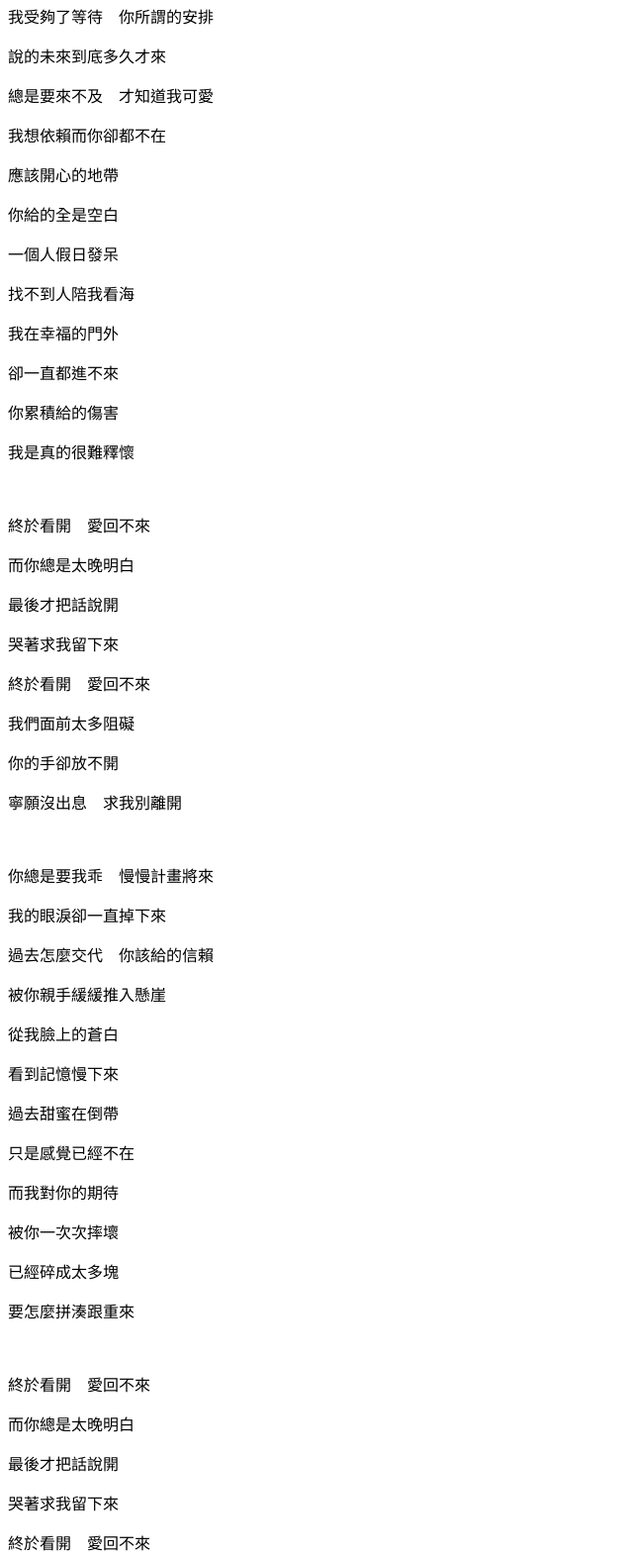
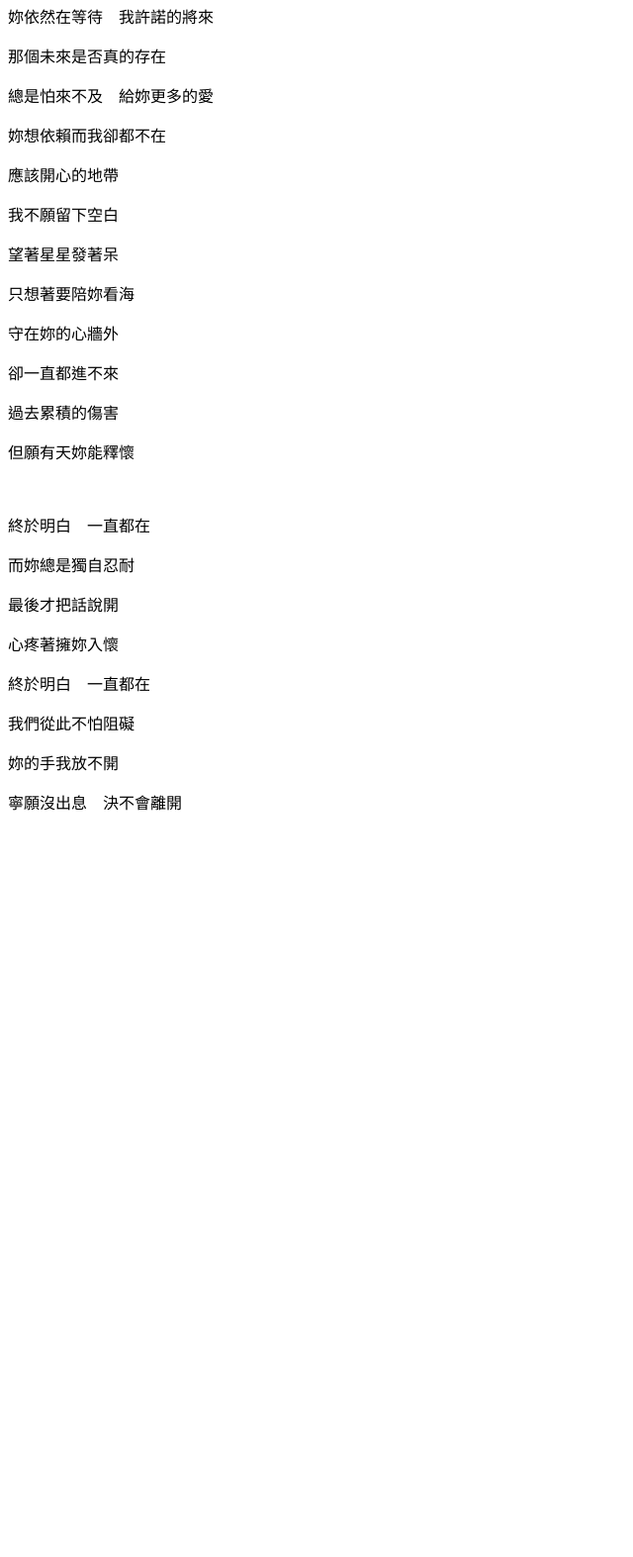
Before and after one commit to andreee73/andreee73.github.io, a plain HTML site: page lyrics.html in a window 1280 px wide. Shown: the part 60-1633 px from the top of the page at 99% size, without its empty margins (0-640 px from the left). After the commit the page ends 924 px from the top, so only its background shows below. Drawn offline with Linux system fonts and the light colour scheme.

Commit message:
Add files via upload

```diff
--- a/lyrics.html
+++ b/lyrics.html
@@ -5,52 +5,30 @@
     <meta charset="UTF-8">
     <meta name="viewport" content="width=device-width, initial-scale=1.0">
     <meta http-equiv="X-UA-Compatible" content="ie=edge">
-    <title>真的想倒帶</title>
+    <title>拜託讓我倒帶吧</title>
 </head>
 
 <body>
     <h3>倒帶 - 贖罪版</h3>
-    <p>我受夠了等待　你所謂的安排</p>
-    <p>說的未來到底多久才來</p>
-    <p>總是要來不及　才知道我可愛</p>
-    <p>我想依賴而你卻都不在</p>
+    <p>妳依然在等待　我許諾的將來</p>
+    <p>那個未來是否真的存在</p>
+    <p>總是怕來不及　給妳更多的愛</p>
+    <p>妳想依賴而我卻都不在</p>
     <p>應該開心的地帶</p>
-    <p>你給的全是空白</p>
-    <p>一個人假日發呆</p>
-    <p>找不到人陪我看海</p>
-    <p>我在幸福的門外</p>
+    <p>我不願留下空白</p>
+    <p>望著星星發著呆</p>
+    <p>只想著要陪妳看海</p>
+    <p>守在妳的心牆外</p>
     <p>卻一直都進不來</p>
-    <p>你累積給的傷害</p>
-    <p>我是真的很難釋懷</p><br>
-    <p>終於看開　愛回不來</p>
-    <p>而你總是太晚明白</p>
+    <p>過去累積的傷害</p>
+    <p>但願有天妳能釋懷</p><br>
+    <p>終於明白　一直都在</p>
+    <p>而妳總是獨自忍耐</p>
     <p>最後才把話說開</p>
-    <p>哭著求我留下來</p>
-    <p>終於看開　愛回不來</p>
-    <p>我們面前太多阻礙</p>
-    <p>你的手卻放不開</p>
-    <p>寧願沒出息　求我別離開</p><br>
-    <p>你總是要我乖　慢慢計畫將來</p>
-    <p>我的眼淚卻一直掉下來</p>
-    <p>過去怎麼交代　你該給的信賴</p>
-    <p>被你親手緩緩推入懸崖</p>
-    <p>從我臉上的蒼白</p>
-    <p>看到記憶慢下來</p>
-    <p>過去甜蜜在倒帶</p>
-    <p>只是感覺已經不在</p>
-    <p>而我對你的期待</p>
-    <p>被你一次次摔壞</p>
-    <p>已經碎成太多塊</p>
-    <p>要怎麼拼湊跟重來</p><br>
-    <p>終於看開　愛回不來</p>
-    <p>而你總是太晚明白</p>
-    <p>最後才把話說開</p>
-    <p>哭著求我留下來</p>
-    <p>終於看開　愛回不來</p>
-    <p>我們面前太多阻礙</p>
-    <p>你的手卻放不開</p>
-    <p>寧願沒出息　求我別離開</p>
-
-</body>
+    <p>心疼著擁妳入懷</p>
+    <p>終於明白　一直都在</p>
+    <p>我們從此不怕阻礙</p>
+    <p>妳的手我放不開</p>
+    <p>寧願沒出息　決不會離開</p><br>
 
 </html>
```
